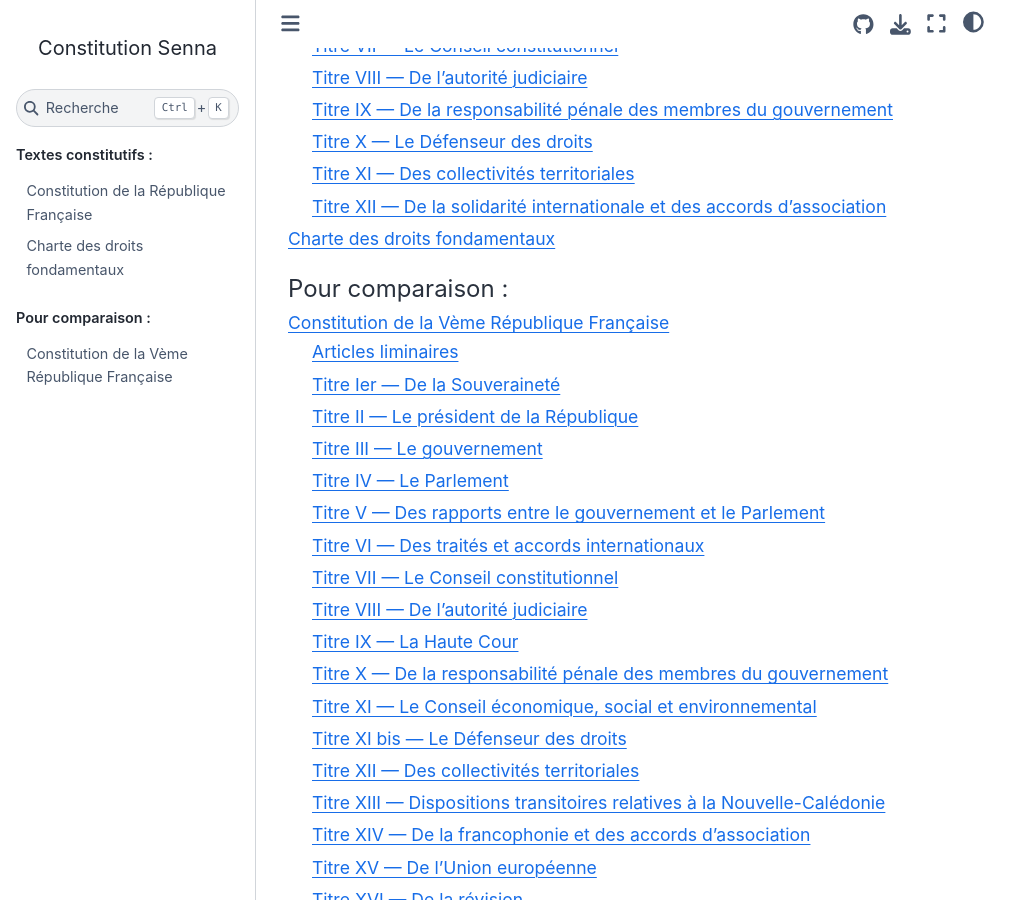
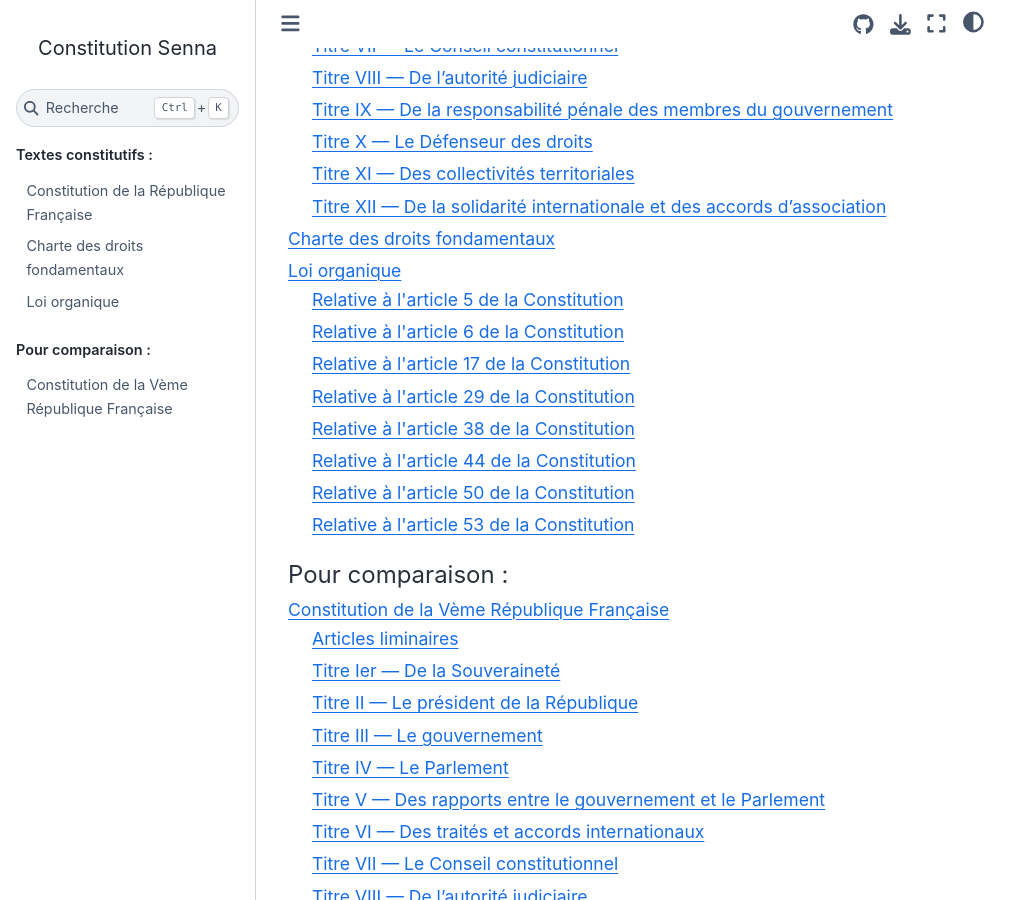
Before and after one commit to Gouvernathor/senna, a Sphinx documentation site: the page built from source/index.rst, in a window 1280 px wide and 900 px high, scrolled down 613 px. Shown: the whole window, without its empty margins (0-1031 px from the left). Built offline with Sphinx 7.4.7 and the Sphinx Book theme 1.1.4, drawn with Linux system fonts in a browser that asks for light colours; some of the changed lines change nothing that is shown.

Commit message:
ajout de la loi organique

```diff
--- a/source/index.rst
+++ b/source/index.rst
@@ -19,7 +19,7 @@
 
    constitution
    droits_fondamentaux
-.. organique
+   organique
 .. reglement_interieur
 
 .. toctree::
--- /dev/null
+++ b/source/organique.rst
@@ -0,0 +1,240 @@
+=============
+Loi organique
+=============
+
+-------------------------------------------------------------
+Relative à :artref:`principe-du-parlement` de la Constitution
+-------------------------------------------------------------
+
+Article unique
+--------------
+Le renouvellement anticipé d'une assemblée est ordonné dans les conditions prévues par son
+règlement intérieur, ou par réception d'un recours citoyen en dissolution.
+
+De plus, si aucun gouvernement n'est majoritaire dans au moins une assemblée dans les trois mois
+suivant le dernier renouvellement, partiel ou total, d'une des assemblées, les deux assemblées sont
+renouvelées de manière anticipée. Après ce renouvellement, la période prévue au présent alinéa est
+portée à huit mois.
+
+En outre, le Sénat a le pouvoir de dissoudre l'Assemblée Nationale si aucun gouvernement n'y a été
+majoritaire durant l'année précédant ce renouvellement.
+
+Les conditions de recevabilité d'un recours citoyen en dissolution sont celles prévues pour les
+pétitions référendaires prévues par l'article sur les référendums de la constitution.
+
+Le scrutin qui résulte d'un renouvellement anticipé doit avoir lieu dans un délai d'un mois.
+
+-------------------------------------------------------------------------
+Relative à :artref:`modalités-de-mandat-parlementaire` de la Constitution
+-------------------------------------------------------------------------
+
+Article premier - élections au Parlement
+----------------------------------------
+Le renouvellement partiel ou intégral des assemblées a lieu par scrutin proportionnel.
+
+Le renouvellement de l'Assemblée Nationale se fait de manière intégrale.
+
+Le renouvellement partiel du Sénat se fait par moitié, au plus tard après que la moitié du mandat
+des membres élus au dernier renouvellement du Sénat se soit écoulée.
+
+Lors du scrutin, chaque électeur peut voter pour une des listes déclarées, ou voter blanc.
+
+Les sièges à pourvoir sont attribués à chaque liste selon la méthode de la plus forte moyenne, sans
+seuil, et sans attribuer plus d'un siège à chaque individu.
+
+Article 2 - listes de candidats
+-------------------------------
+Chaque liste de candidats doit réunir au moins autant d'individus que de sièges à pourvoir, ainsi
+qu'un candidat supplémentaire pour chaque individu présent sur au moins une autre liste.
+
+L'ordre des candidats au sein d'une liste ne peut être modifié moins de vingt-quatre heures avant
+la tenue du vote.
+
+Chaque liste de candidats prévoit un individu ou une association qui la représente et décide en son
+nom de l'ordre des candidats la composant, ainsi que de leur remplacement. À défaut, ces décisions
+sont prises à la majorité absolue des membres de la liste.
+
+Le remplacement d'un parlementaire élu se fait par le premier membre non-élu de la liste à partir
+de laquelle il avait été élu.
+
+Un parlementaire élu ne peut faire partie que de la liste à partir de laquelle il a été élu. Il est
+d'office retiré de toutes les autres au moment de son élection.
+
+Après la proclamation des résultats de l'élection par le conseil constitutionnel, et jusqu'à
+l'élection suivante, des membres non-élus peuvent être ajoutés et réorganisés au sein de la liste,
+dans les conditions et modalités prévues par la loi.
+
+Article 3 - éligibilité et électorat
+------------------------------------
+Sont éligibles à l'assemblée nationale, et électeurs aux scrutins concernés, tous les citoyens
+résidant sur le territoire national, sous réserve des conditions fixées par la constitution.
+
+Sont éligibles au Sénat, et électeurs aux scrutins concernés, les individus occupant sur le
+territoire national un emploi caractérisé par la loi comme sujet au fait sénatorial, sous réserve
+des conditions fixées par la constitution.
+
+Article 4 - durée de mandat
+---------------------------
+La durée de mandat est de deux ans à l'Assemblée Nationale, et de quatre ans au Sénat. Cependant,
+les parlementaires restent de droit en fonction jusqu'à la prise de fonction des parlementaires
+nouvellement élus.
+
+Le vote renouvelant une assemblée doit avoir lieu au moins quinze jours calendaires avant la fin de
+mandat des membres concernés par le renouvellement.
+
+Article 5 - tailles des assemblées
+----------------------------------
+Le nombre de sièges à l'Assemblée Nationale est fixé à 360.
+
+Le nombre de sièges au Sénat est fixé à 240.
+
+Quand les conditions fixées par la constitution concernant les tailles des assemblées ne sont pas
+respectées, le règlement intérieur du Sénat prévoit quels sénateurs seront suspendus, afin de
+respecter ces conditions, ainsi que l'ordre et le délai dans lequel ces sénateurs sont rétablis
+dans leurs fonctions. La sélection des sénateurs suspendus ne doit pas atteindre à la
+représentativité au sein du Sénat des forces politiques y ayant été élues.
+
+.. -------------------------------------------------------------------------
+.. Relative à :artref:`responsabilité-parlementaire` de la Constitution
+.. -------------------------------------------------------------------------
+
+.. -------------------------------------------------------------------------
+.. Relative à :artref:`résolutions-parlementaires` de la Constitution
+.. -------------------------------------------------------------------------
+
+.. -------------------------------------------------------------------------
+.. Relative à :artref:`droit-damendement` de la Constitution
+.. -------------------------------------------------------------------------
+
+-------------------------------------------------------------------------
+Relative à :artref:`navette-parlementaire-et-cmp` de la Constitution
+-------------------------------------------------------------------------
+
+Article unique - délai de refus d'office
+----------------------------------------
+Le délai à partir duquel un texte peut être considéré par une assemblée comme étant rejeté par
+l'autre assemblée est de la durée la plus grande entre un mois calendaire et la période s'étant
+écoulée entre la saisie du texte et son vote définitif lors de la dernière considération par
+l'assemblée non saisie du texte.
+
+Ces délais sont doublés lorsque l'assemblée saisie du texte le considère pour la première fois.
+
+Les délais des alinéas précédents sont quadruplés dans le cas de lois organiques ou
+constitutionnelles.
+
+Les délais des alinéas précédents sont réduits de moitié dans le cas de lois des finances.
+
+Les délais des alinéas précédents peuvent être réduits de moitié sur décision de la majorité des
+membres d'une assemblée lors de sa première lecture du texte.
+
+.. -------------------------------------------------------------------------------------------------
+.. Relative à :artref:`lois-de-finances-et-de-financement-de-la-sécurité-sociale` de la Constitution
+.. -------------------------------------------------------------------------------------------------
+
+.. -------------------------------------------------------------------------
+.. Relative à :artref:`référendums` de la Constitution
+.. -------------------------------------------------------------------------
+
+-------------------------------------------------------------------------
+Relative à :artref:`nomination-du-gouvernement` de la Constitution
+-------------------------------------------------------------------------
+
+Article premier - délai de nomination
+-------------------------------------
+Lorsqu'il existe au moins une pétition de gouvernement ayant une priorité plus grande que celle du
+gouvernement en fonction, le gouvernement démissionne dans les quinze jours calendaires.
+
+Article 2 - recevabilité des pétitions de gouvernement
+------------------------------------------------------
+Chaque individu cité sur une pétition de gouvernement doit répondre aux conditions suivantes afin
+que la pétition soit recevable.
+
+Il doit avoir donné son consentement à figurer au sein de cette pétition.
+
+Il doit jouir de ses droits civils et politiques.
+
+S'il est mentionné au poste de Chancelier, il ne peut être cité au même poste par une autre
+pétition reconnue recevable.
+
+.. -------------------------------------------------------------------------
+.. Relative à :artref:`motions-de-censure` de la Constitution
+.. -------------------------------------------------------------------------
+
+-------------------------------------------------------------------------
+Relative à :artref:`révocation-des-élus` de la Constitution
+-------------------------------------------------------------------------
+
+Article unique - délai de tenue du référendum révocatoire
+---------------------------------------------------------
+Le référendum révocatoire doit avoir lieu dans les trente jours suivant la qualification au regard
+de la constitution de la pétition demandant sa tenue.
+
+.. -------------------------------------------------------------------------------
+.. Relative à :artref:`incompatibilité-de-mandat-représentatif` de la Constitution
+.. -------------------------------------------------------------------------------
+
+.. -------------------------------------------------------------------------------
+.. Relative à :artref:`commission-de-contrôle-parlementaire` de la Constitution
+.. -------------------------------------------------------------------------------
+
+-------------------------------------------------------------------------------
+Relative à :artref:`constitutionnalité-des-traités` de la Constitution
+-------------------------------------------------------------------------------
+
+Article unique - quorum populaire
+---------------------------------
+Le nombre de citoyens nécessaire pour la saisine prévue à :artref:`constitutionnalité-des-traités`
+de la constitution est le nombre prévu pour les pétitions référendaires prévues par
+:artref:`référendums` de la constitution.
+
+----------------------------------------------------------------------------------------------
+Relative à :artref:`contrôle-de-constitutionnalité-en-instance-législative` de la Constitution
+----------------------------------------------------------------------------------------------
+
+Article unique - quorum populaire
+---------------------------------
+Le nombre de citoyens nécessaire pour la saisine prévue à
+:artref:`contrôle-de-constitutionnalité-en-instance-législative` de la constitution est le nombre
+prévu pour les pétitions référendaires prévues par :artref:`référendums` de la constitution.
+
+.. ---------------------------------------------------------------------------------------------------
+.. Relative à :artref:`contrôle-de-constitutionnalité-en-instance-juridictionnelle` de la Constitution
+.. ---------------------------------------------------------------------------------------------------
+
+---------------------------------------------------------------------------------
+Relative à :artref:`fonctionnement-du-conseil-constitutionnel` de la Constitution
+---------------------------------------------------------------------------------
+
+Article premier - conséquences du contrôle en instance législative
+------------------------------------------------------------------
+
+Dans le cas où certaines des dispositions d'un texte seraient déclarées inconstitutionnelles, le
+texte n'est pas promulgué et il renvoyé à la dernière assemblée parlementaire à l'avoir considéré.
+
+Toutefois, dans le cas où le Parlement en exprimerait la décision avant son adoption, un texte
+pourra être promulgué dépourvu de ses dispositions inconstitutionnelles, après le contrôle du
+Conseil Constitutionnel, sans être renvoyé au Parlement.
+
+.. -------------------------------------------------------------------------
+.. Relative à :artref:`lautorité-judiciaire` de la Constitution
+.. -------------------------------------------------------------------------
+
+.. ----------------------------------------------------------------------------
+.. Relative à :artref:`conseil-supérieur-de-la-magistrature` de la Constitution
+.. ----------------------------------------------------------------------------
+
+.. -------------------------------------------------------------------------------
+.. Relative à :artref:`composition-et-fonctionnement-de-la-cjr` de la Constitution
+.. -------------------------------------------------------------------------------
+
+.. -------------------------------------------------------------------------
+.. Relative à :artref:`le-défenseur-des-droits` de la Constitution
+.. -------------------------------------------------------------------------
+
+.. -------------------------------------------------------------------------
+.. Relative à :artref:`pétition-et-référendums-locaux` de la Constitution
+.. -------------------------------------------------------------------------
+
+.. -------------------------------------------------------------------------
+.. Relative à :artref:`ressources-locales` de la Constitution
+.. -------------------------------------------------------------------------
```
